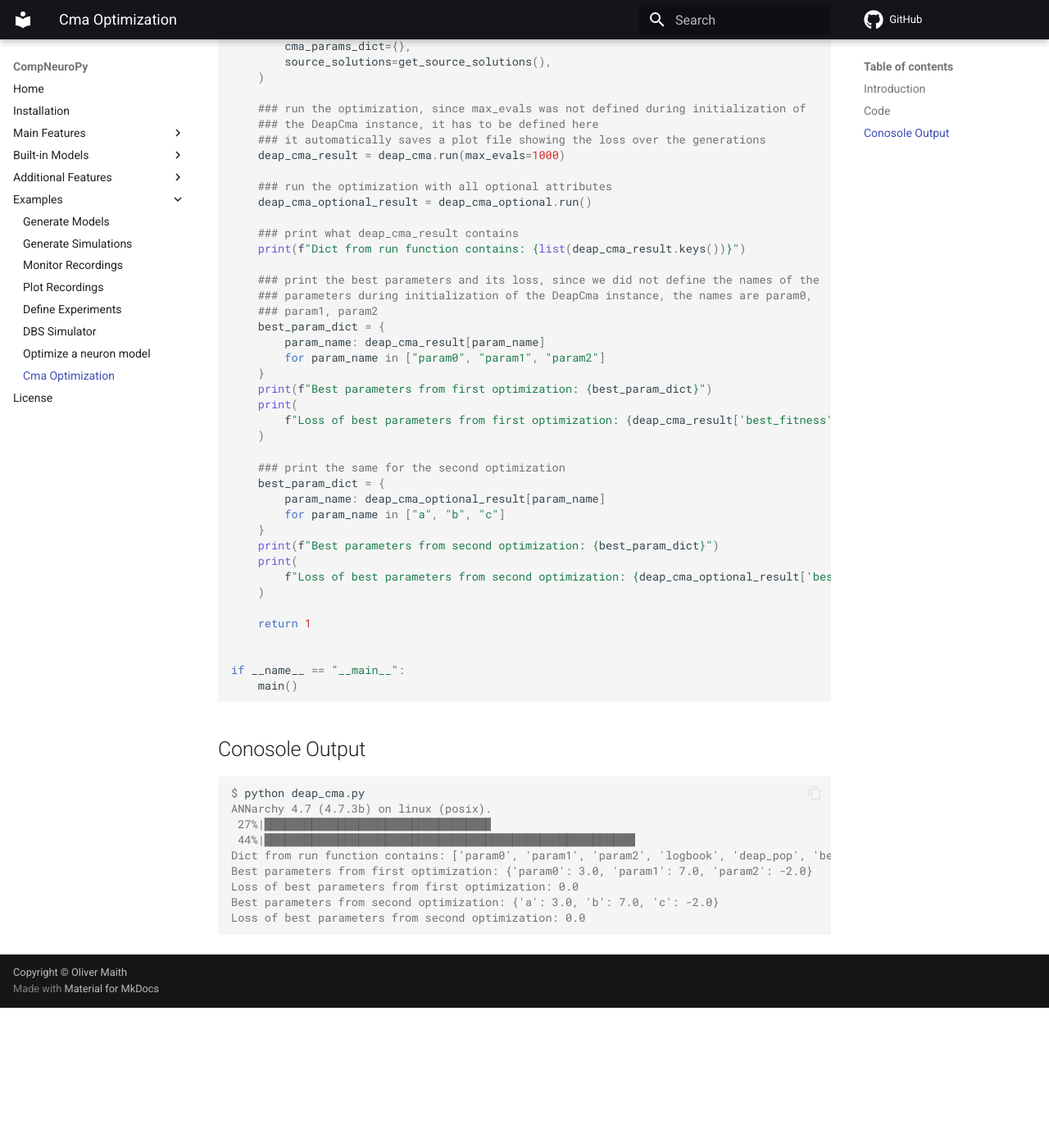
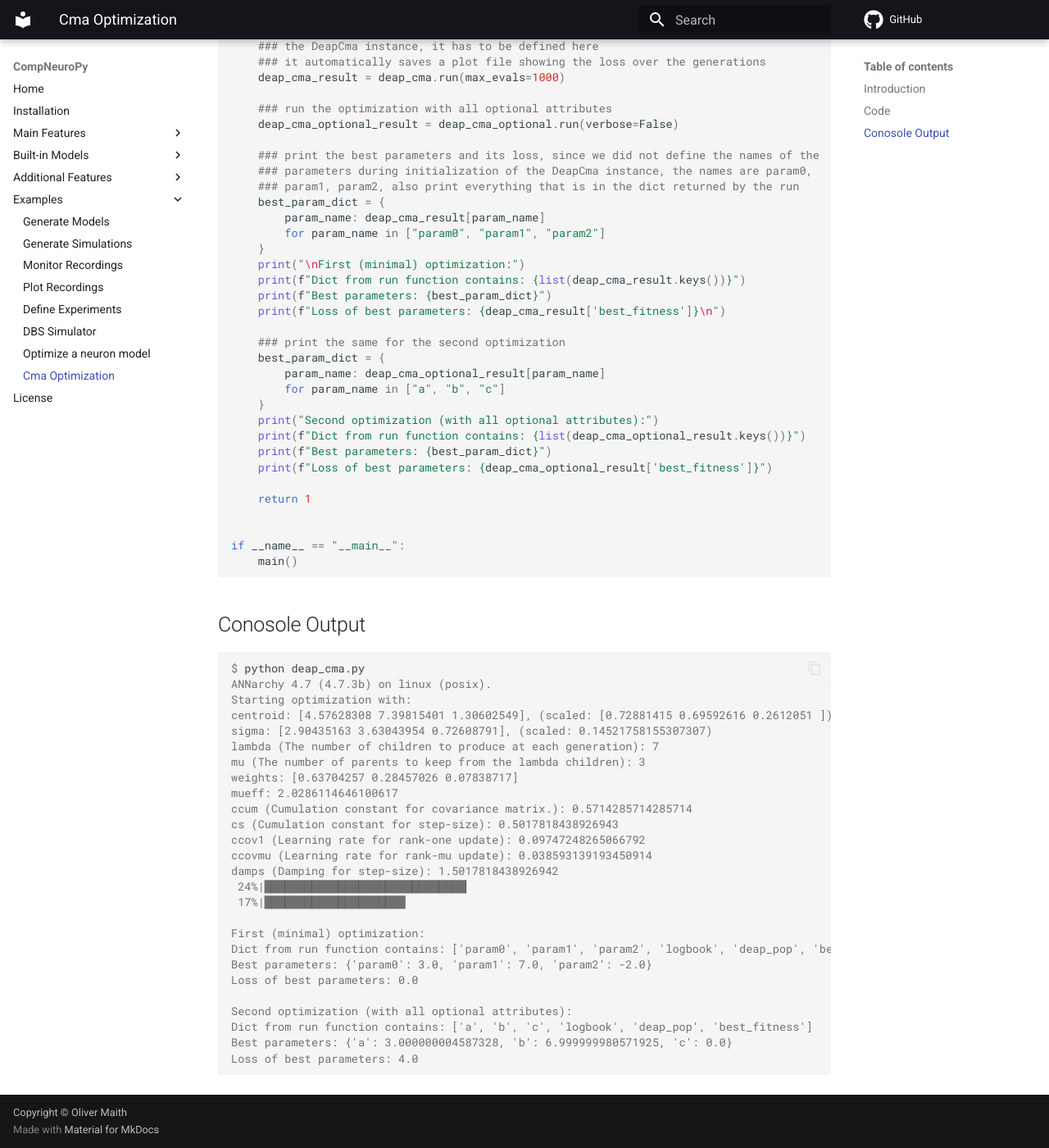
Before and after one commit to Olimaol/CompNeuroPy, an MkDocs documentation site: the page built from docs/examples/deap_cma.md, in a window 1280 px wide and 1400 px high, scrolled down 2119 px. Shown: the whole window at 82% size. Built offline with MkDocs 1.6.1 and Material for MkDocs 9.7.7, drawn with Linux system fonts in a browser that asks for light colours; comment, search, counter and statistics services are not loaded; before the commit the page ends 3348 px from its top, so only the background shows below that; some of the changed text lies outside the part shown.

Commit message:
DeapCma: - sig0 and hard_bounds can now be specified - improved verbose

````diff
--- a/docs/examples/deap_cma.md
+++ b/docs/examples/deap_cma.md
@@ -47,35 +47,28 @@
             list of tuples, where each tuple contains the parameters of an individual
             and its loss
     """
-    source_solutions_parameters = np.array(
-        [
-            [1, 2, 3],
-            [3, 5, 3],
-            [5, 7, 3],
-            [7, 9, 3],
-            [9, 10, 3],
-            [-1, -2, -3],
-            [-3, -5, -3],
-            [-5, -7, -3],
-            [-7, -9, -3],
-            [-9, -10, -3],
-        ]
-    )
+    ### create random solutions
+    source_solutions_parameters = np.random.uniform(0, 1, (100, 3)) * (ub - lb) + lb
+    ### evaluate the random solutions
     source_solutions_losses = evaluate_function(source_solutions_parameters)
+    ### create a list of tuples, where each tuple contains the parameters of an
+    ### individual and its loss
     source_solutions = [
         (source_solutions_parameters[idx], source_solutions_losses[idx][0])
         for idx in range(len(source_solutions_parameters))
     ]
+    ### only use the best 10 as source solutions
+    source_solutions = sorted(source_solutions, key=lambda x: x[1])[:10]
 
     return source_solutions
 
 
 def main():
     ### define lower bounds of paramters to optimize
-    lb = np.array([-10, -10, -10])
+    lb = np.array([-10, -10, 0])
 
     ### define upper bounds of paramters to optimize
-    ub = np.array([10, 10, 10])
+    ub = np.array([10, 15, 5])
 
     ### create an "minimal" instance of the DeapCma class
     deap_cma = DeapCma(
@@ -85,21 +78,23 @@
     )
 
     ### create an instance of the DeapCma class using all optional attributes
-    ### to initialize one could give a p0 array (same shape as lower and upper) or use
-    ### source solutions (as shown here)
+    ### to initialize one could give a p0 array (same shape as lower and upper) and a
+    ### sig0 value or use source solutions (as shown here)
     deap_cma_optional = DeapCma(
         lower=lb,
         upper=ub,
         evaluate_function=evaluate_function,
         max_evals=1000,
         p0=None,
+        sig0=None,
         param_names=["a", "b", "c"],
-        learn_rate_factor=0.5,
-        damping_factor=0.5,
-        verbose=False,
+        learn_rate_factor=1,
+        damping_factor=1,
+        verbose=True,
         plot_file="logbook_optional.png",
         cma_params_dict={},
-        source_solutions=get_source_solutions(),
+        source_solutions=get_source_solutions(lb=lb, ub=ub),
+        hard_bounds=True,
     )
 
     ### run the optimization, since max_evals was not defined during initialization of
@@ -108,32 +103,29 @@
     deap_cma_result = deap_cma.run(max_evals=1000)
 
     ### run the optimization with all optional attributes
-    deap_cma_optional_result = deap_cma_optional.run()
-
-    ### print what deap_cma_result contains
-    print(f"Dict from run function contains: {list(deap_cma_result.keys())}")
+    deap_cma_optional_result = deap_cma_optional.run(verbose=False)
 
     ### print the best parameters and its loss, since we did not define the names of the
     ### parameters during initialization of the DeapCma instance, the names are param0,
-    ### param1, param2
+    ### param1, param2, also print everything that is in the dict returned by the run
     best_param_dict = {
         param_name: deap_cma_result[param_name]
         for param_name in ["param0", "param1", "param2"]
     }
-    print(f"Best parameters from first optimization: {best_param_dict}")
-    print(
-        f"Loss of best parameters from first optimization: {deap_cma_result['best_fitness']}"
-    )
+    print("\nFirst (minimal) optimization:")
+    print(f"Dict from run function contains: {list(deap_cma_result.keys())}")
+    print(f"Best parameters: {best_param_dict}")
+    print(f"Loss of best parameters: {deap_cma_result['best_fitness']}\n")
 
     ### print the same for the second optimization
     best_param_dict = {
         param_name: deap_cma_optional_result[param_name]
         for param_name in ["a", "b", "c"]
     }
-    print(f"Best parameters from second optimization: {best_param_dict}")
-    print(
-        f"Loss of best parameters from second optimization: {deap_cma_optional_result['best_fitness']}"
-    )
+    print("Second optimization (with all optional attributes):")
+    print(f"Dict from run function contains: {list(deap_cma_optional_result.keys())}")
+    print(f"Best parameters: {best_param_dict}")
+    print(f"Loss of best parameters: {deap_cma_optional_result['best_fitness']}")
 
     return 1
 
@@ -146,11 +138,28 @@
 ```console
 $ python deap_cma.py
 ANNarchy 4.7 (4.7.3b) on linux (posix).
- 27%|█████████████████████████████████▊                                                                                             | 266/1000 [00:00<00:00, 1618.63gen/s, best loss: 0.00000]
- 44%|███████████████████████████████████████████████████████▎                                                                       | 436/1000 [00:00<00:00, 1576.76gen/s, best loss: 0.00000]
+Starting optimization with:
+centroid: [4.57628308 7.39815401 1.30602549], (scaled: [0.72881415 0.69592616 0.2612051 ])
+sigma: [2.90435163 3.63043954 0.72608791], (scaled: 0.14521758155307307)
+lambda (The number of children to produce at each generation): 7
+mu (The number of parents to keep from the lambda children): 3
+weights: [0.63704257 0.28457026 0.07838717]
+mueff: 2.0286114646100617
+ccum (Cumulation constant for covariance matrix.): 0.5714285714285714
+cs (Cumulation constant for step-size): 0.5017818438926943
+ccov1 (Learning rate for rank-one update): 0.09747248265066792
+ccovmu (Learning rate for rank-mu update): 0.038593139193450914
+damps (Damping for step-size): 1.5017818438926942
+ 24%|██████████████████████████████▏                                                                                                | 238/1000 [00:00<00:00, 1265.35gen/s, best loss: 0.00000]
+ 17%|█████████████████████                                                                                                          | 166/1000 [00:00<00:00, 1369.98gen/s, best loss: 4.00000]
+
+First (minimal) optimization:
 Dict from run function contains: ['param0', 'param1', 'param2', 'logbook', 'deap_pop', 'best_fitness']
-Best parameters from first optimization: {'param0': 3.0, 'param1': 7.0, 'param2': -2.0}
-Loss of best parameters from first optimization: 0.0
-Best parameters from second optimization: {'a': 3.0, 'b': 7.0, 'c': -2.0}
-Loss of best parameters from second optimization: 0.0
+Best parameters: {'param0': 3.0, 'param1': 7.0, 'param2': -2.0}
+Loss of best parameters: 0.0
+
+Second optimization (with all optional attributes):
+Dict from run function contains: ['a', 'b', 'c', 'logbook', 'deap_pop', 'best_fitness']
+Best parameters: {'a': 3.000000004587328, 'b': 6.999999980571925, 'c': 0.0}
+Loss of best parameters: 4.0
 ```
````
Also changed, not shown: other parts of docs/examples/deap_cma.md (+1 -1 lines), 2 other files.
